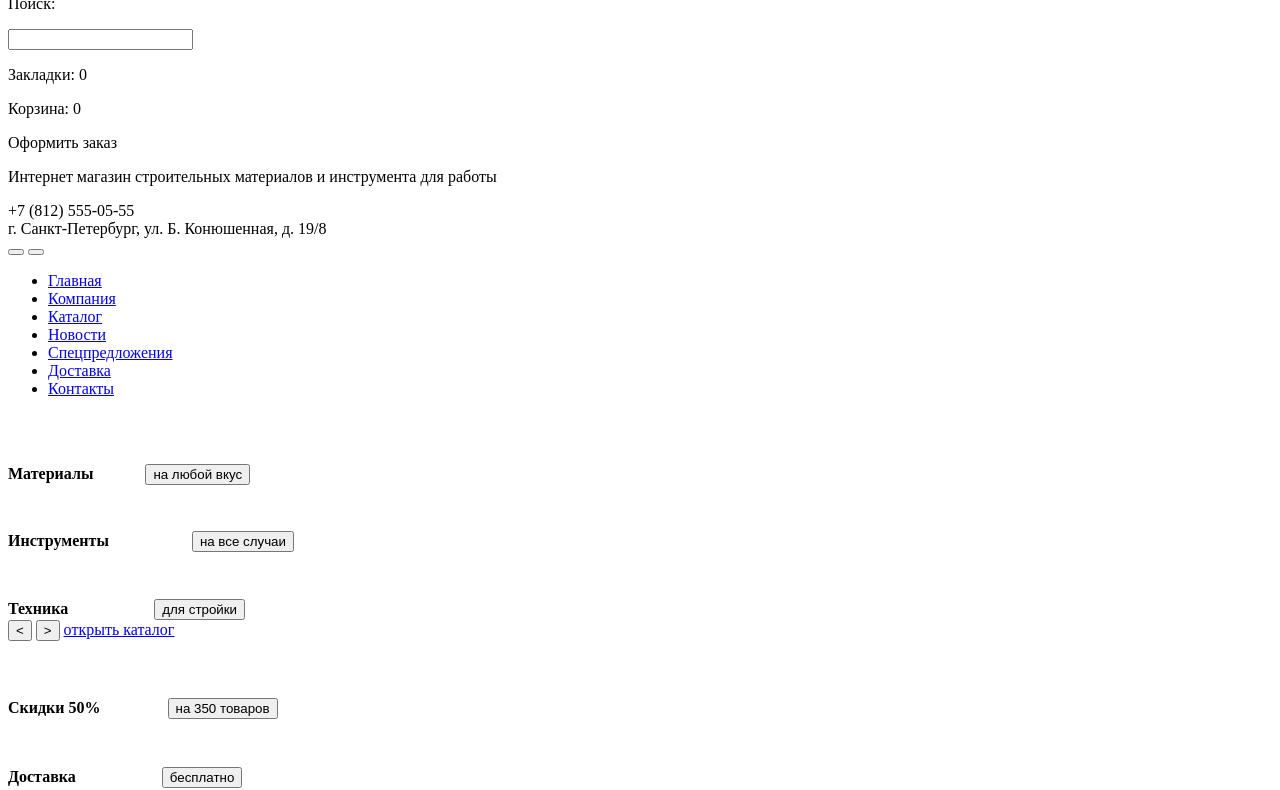
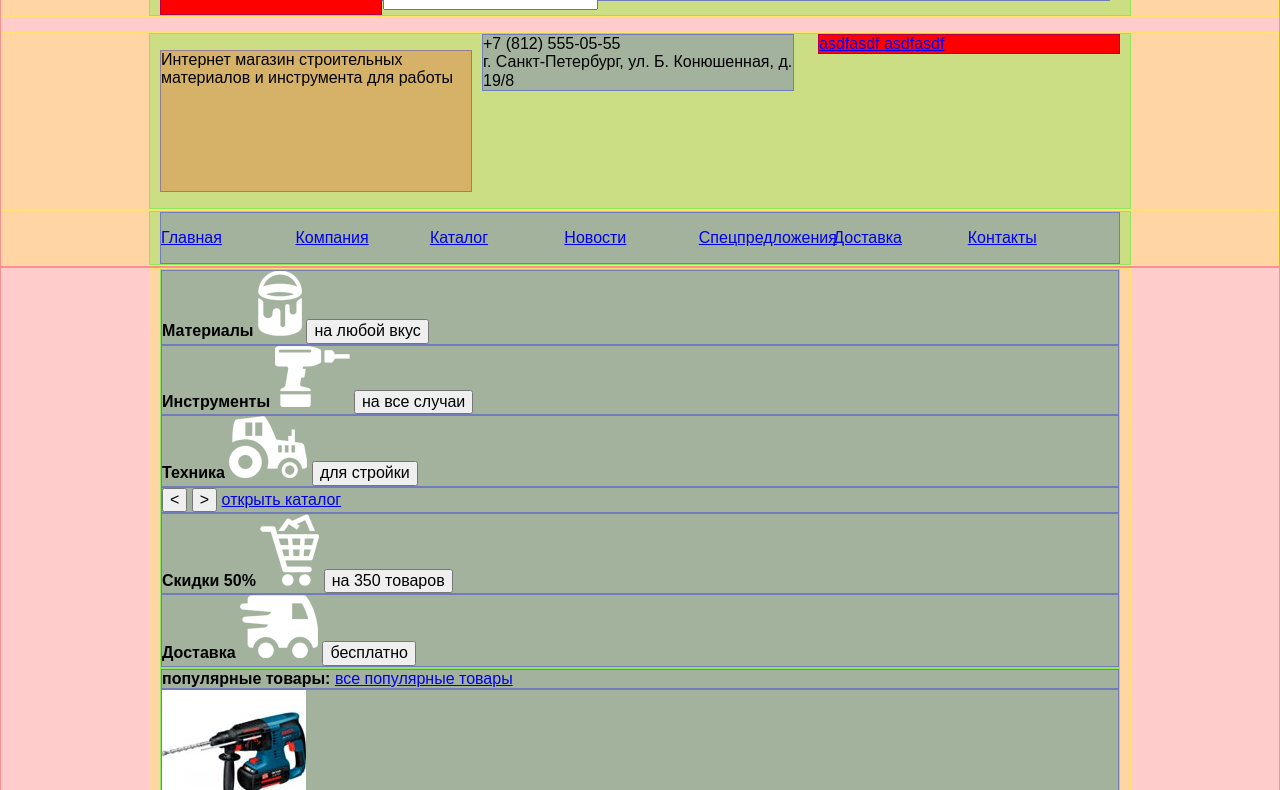
Before and after one commit to LaneJane/heroboec.github.io, a plain HTML site: page tehnomart/index.html in a window 1280 px wide. Shown: the part 47-837 px from the top of the page. Drawn offline with Linux system fonts and the light colour scheme.

Commit message:
add sass files

```diff
--- a/tehnomart/index.html
+++ b/tehnomart/index.html
@@ -3,20 +3,23 @@
 
 <head>
 	<meta charset="UTF-8">
+	<link rel="stylesheet" type="text/css" href="css/normalize.css">
+	<link rel="stylesheet" type="text/css" href="css/style.css">
 	<title>Техномарт</title>
 </head>
 
 <body>
 	<header>
 
-		<div class="header-top">
-			<div class="container">
-				<img src="img/logo.jpg" alt="Техномарт" class="logo">
-				<form class="application-form" action="https://echo.htmlacademy.ru" method="post">
-					<div class="search-pic">
-					</div>
-					<p>Поиск:</p>
+		<div class="header-top ">
+			<div class="container clearfix">
+				<b class="logo">Техномарт</b>
+				<form class="search-form" action="https://echo.htmlacademy.ru" method="post">
+					<span class="search-pic">
+					</span>
+					<label>Поиск:
 					<input type="text" name="search-string">
+					</label>
 				</form>
 				<div class="bookmarks">
 					<div class="bookmarks-pic">
@@ -33,8 +36,8 @@
 				</div>
 			</div>
 		</div>
-		<div class="header-down">
-			<div class="container">
+		<div class="header-middle ">
+			<div class="container clearfix">
 				<p class="promo">Интернет магазин строительных материалов и инструмента для работы</p>
 				<div class="contact-info">
 					<div class="phone">
@@ -45,13 +48,17 @@
 					</div>
 				</div>
 				<div class="register-buttons">
-					<button class="user-enter">
-
-					</button>
-					<button class="user-register">
-
-					</button>
+					<a href="#" class="user-enter">
+						asdfasdf
+					</a>
+					<a href="#" class="user-register">
+						asdfasdf
+					</a>
 				</div>
+			</div>
+		</div>
+		<div class="header-bottom">
+			<div class="container">
 				<nav>
 					<ul>
 						<li>
--- /dev/null
+++ b/tehnomart/scss/blockhelp.scss
@@ -0,0 +1,19 @@
+body > * {
+	background-color: rgba(255,0,0,0.2);
+	border: solid 1px rgba(255,0,0,0.3);
+}
+
+body > * > *{
+	background-color: rgba(255,255,0,0.2);
+	border: solid 1px rgba(255,255,0,0.3);
+}
+
+body > * > * > *{
+	background-color: rgba(0,255,0,0.2);
+	border: solid 1px rgba(0,255,0,0.3);
+}
+
+body > * > * > * > * {
+	background-color: rgba(0,0,255,0.2);
+	border: solid 1px rgba(0,0,255,0.3);
+}
--- /dev/null
+++ b/tehnomart/scss/style.scss
@@ -0,0 +1,108 @@
+.clearfix::after {
+	content: "";
+	display:table;
+	clear:both;
+}
+
+header {
+	background: #f1f5f7;
+	/*border: solid 1px #f1f5f7;*/
+	/*padding-top: 10px;*/
+}
+
+.header-top {
+
+	/*padding-top: 10px;*/
+	min-height: 43px;
+	margin-bottom: 15px;
+
+}
+
+.container {
+	width: 960px;
+	margin-left: auto;
+	margin-right: auto;
+	padding-left: 10px;
+	padding-right: 10px;
+	/*background: red;*/
+}
+
+.logo {
+	float: left;
+	width: 220px;
+	height: 47px;
+	background: red;
+	padding-top: 10px;
+}
+
+
+.search-form {
+	/*display: inline-block;*/
+	float: left;
+	width: 260px;
+	height: 33px;
+	padding-top: 10px;
+}
+
+.bookmarks {
+	/*display: inline-block;*/
+	float: left;
+	width: 150px;
+	height: 43px;
+}
+
+.cart {
+	/*display: inline-block;*/
+	float: left;
+	width: 160px;
+	height: 43px;
+}
+
+.place-order {
+	/*display: inline-block;*/
+	float: left;
+	height: 43px;
+	width: 150px;
+}
+
+.header-middle{
+	p {
+		float:left;
+		width: 310px;
+		min-height: 140px;
+		margin-right: 10px;
+		background-color: rgba(255,0,0,0.2);
+	}
+
+}
+
+.contact-info {
+	float: left;
+	width: 310px;
+	margin-right: 10px;
+
+}
+
+.register-buttons {
+	float: right;
+	width: 300px;
+	/*height: 140px;*/
+	background: red;
+
+}
+
+.header-bottom {
+	ul {
+		padding: 0px;
+	}
+
+	li {
+		display: inline-block;
+		width: 130px;
+	}
+}
+
+
+
+
+@import "blockhelp";
```
Also changed, not shown: tehnomart/css/normalize.css (added), tehnomart/css/style.css (added), 1 other file.
